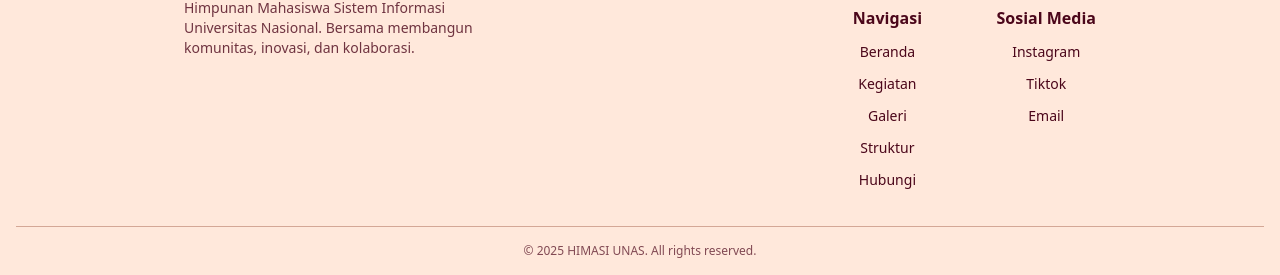
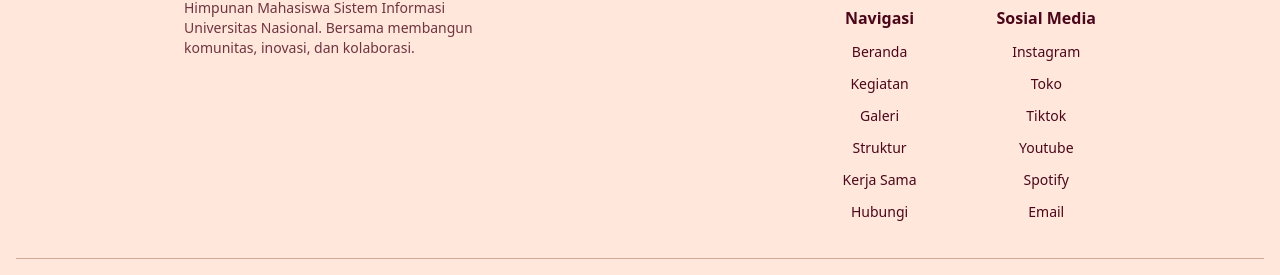
Before and after one commit to CatwisBot/himasi-unas, a Next.js app: page /struktur in a window 1280 px wide. Shown: the part 2641-2916 px from the top of the page. Built offline with nearby package versions, Linux system fonts and the light colour scheme.

Commit message:
fix: update footer links and social media URLs for accuracy and relevance

```diff
--- a/components/shared/Footer/Footer.tsx
+++ b/components/shared/Footer/Footer.tsx
@@ -49,22 +49,27 @@ export default function Footer() {
                   </Link>
                 </li>
                 <li className="transform transition-all duration-300 hover:translate-x-2 hover:scale-105">
-                  <Link href="/about" className="relative inline-block py-1 px-2 rounded-md transition-all duration-300 hover:bg-[#4B061A]/10 hover:text-[#4B061A] hover:shadow-sm before:content-[''] before:absolute before:bottom-0 before:left-0 before:w-0 before:h-0.5 before:bg-[#4B061A] before:transition-all before:duration-300 hover:before:w-full">
+                  <Link href="/kegiatan" className="relative inline-block py-1 px-2 rounded-md transition-all duration-300 hover:bg-[#4B061A]/10 hover:text-[#4B061A] hover:shadow-sm before:content-[''] before:absolute before:bottom-0 before:left-0 before:w-0 before:h-0.5 before:bg-[#4B061A] before:transition-all before:duration-300 hover:before:w-full">
                     Kegiatan
                   </Link>
                 </li>
                 <li className="transform transition-all duration-300 hover:translate-x-2 hover:scale-105">
-                  <Link href="/events" className="relative inline-block py-1 px-2 rounded-md transition-all duration-300 hover:bg-[#4B061A]/10 hover:text-[#4B061A] hover:shadow-sm before:content-[''] before:absolute before:bottom-0 before:left-0 before:w-0 before:h-0.5 before:bg-[#4B061A] before:transition-all before:duration-300 hover:before:w-full">
+                  <Link href="/galeri" className="relative inline-block py-1 px-2 rounded-md transition-all duration-300 hover:bg-[#4B061A]/10 hover:text-[#4B061A] hover:shadow-sm before:content-[''] before:absolute before:bottom-0 before:left-0 before:w-0 before:h-0.5 before:bg-[#4B061A] before:transition-all before:duration-300 hover:before:w-full">
                     Galeri
                   </Link>
                 </li>
                 <li className="transform transition-all duration-300 hover:translate-x-2 hover:scale-105">
-                  <Link href="/contact" className="relative inline-block py-1 px-2 rounded-md transition-all duration-300 hover:bg-[#4B061A]/10 hover:text-[#4B061A] hover:shadow-sm before:content-[''] before:absolute before:bottom-0 before:left-0 before:w-0 before:h-0.5 before:bg-[#4B061A] before:transition-all before:duration-300 hover:before:w-full">
+                  <Link href="/struktur" className="relative inline-block py-1 px-2 rounded-md transition-all duration-300 hover:bg-[#4B061A]/10 hover:text-[#4B061A] hover:shadow-sm before:content-[''] before:absolute before:bottom-0 before:left-0 before:w-0 before:h-0.5 before:bg-[#4B061A] before:transition-all before:duration-300 hover:before:w-full">
                     Struktur
                   </Link>
                 </li>
                 <li className="transform transition-all duration-300 hover:translate-x-2 hover:scale-105">
-                  <Link href="/contact" className="relative inline-block py-1 px-2 rounded-md transition-all duration-300 hover:bg-[#4B061A]/10 hover:text-[#4B061A] hover:shadow-sm before:content-[''] before:absolute before:bottom-0 before:left-0 before:w-0 before:h-0.5 before:bg-[#4B061A] before:transition-all before:duration-300 hover:before:w-full">
+                  <Link href="/" className="relative inline-block py-1 px-2 rounded-md transition-all duration-300 hover:bg-[#4B061A]/10 hover:text-[#4B061A] hover:shadow-sm before:content-[''] before:absolute before:bottom-0 before:left-0 before:w-0 before:h-0.5 before:bg-[#4B061A] before:transition-all before:duration-300 hover:before:w-full">
+                    Kerja Sama
+                  </Link>
+                </li>
+                <li className="transform transition-all duration-300 hover:translate-x-2 hover:scale-105">
+                  <Link href="/hubungi-kami" className="relative inline-block py-1 px-2 rounded-md transition-all duration-300 hover:bg-[#4B061A]/10 hover:text-[#4B061A] hover:shadow-sm before:content-[''] before:absolute before:bottom-0 before:left-0 before:w-0 before:h-0.5 before:bg-[#4B061A] before:transition-all before:duration-300 hover:before:w-full">
                     Hubungi
                   </Link>
                 </li>
@@ -75,7 +80,7 @@ export default function Footer() {
               <ul className="space-y-1 text-sm">
                 <li className="transform transition-all duration-300 hover:translate-x-2 hover:scale-105">
                   <Link
-                    href="https://instagram.com/"
+                    href="https://instagram.com/himasi.unas1949"
                     target="_blank"
                     rel="noopener noreferrer"
                     className="relative inline-block py-1 px-2 rounded-md transition-all duration-300 hover:bg-[#4B061A]/10 hover:text-[#4B061A] hover:shadow-sm before:content-[''] before:absolute before:bottom-0 before:left-0 before:w-0 before:h-0.5 before:bg-[#4B061A] before:transition-all before:duration-300 hover:before:w-full"
@@ -85,7 +90,17 @@ export default function Footer() {
                 </li>
                 <li className="transform transition-all duration-300 hover:translate-x-2 hover:scale-105">
                   <Link
-                    href="https://www.tiktok.com/"
+                    href="https://instagram.com/himasi.storee"
+                    target="_blank"
+                    rel="noopener noreferrer"
+                    className="relative inline-block py-1 px-2 rounded-md transition-all duration-300 hover:bg-[#4B061A]/10 hover:text-[#4B061A] hover:shadow-sm before:content-[''] before:absolute before:bottom-0 before:left-0 before:w-0 before:h-0.5 before:bg-[#4B061A] before:transition-all before:duration-300 hover:before:w-full"
+                  >
+                    Toko
+                  </Link>
+                </li>
+                <li className="transform transition-all duration-300 hover:translate-x-2 hover:scale-105">
+                  <Link
+                    href="https://www.tiktok.com/@himasi.unas1949"
                     target="_blank"
                     rel="noopener noreferrer"
                     className="relative inline-block py-1 px-2 rounded-md transition-all duration-300 hover:bg-[#4B061A]/10 hover:text-[#4B061A] hover:shadow-sm before:content-[''] before:absolute before:bottom-0 before:left-0 before:w-0 before:h-0.5 before:bg-[#4B061A] before:transition-all before:duration-300 hover:before:w-full"
@@ -95,7 +110,27 @@ export default function Footer() {
                 </li>
                 <li className="transform transition-all duration-300 hover:translate-x-2 hover:scale-105">
                   <Link
-                    href="mailto:himasi@unas.ac.id"
+                    href="https://youtube.com/@himasiunas7426"
+                    target="_blank"
+                    rel="noopener noreferrer"
+                    className="relative inline-block py-1 px-2 rounded-md transition-all duration-300 hover:bg-[#4B061A]/10 hover:text-[#4B061A] hover:shadow-sm before:content-[''] before:absolute before:bottom-0 before:left-0 before:w-0 before:h-0.5 before:bg-[#4B061A] before:transition-all before:duration-300 hover:before:w-full"
+                  >
+                    Youtube
+                  </Link>
+                </li>
+                <li className="transform transition-all duration-300 hover:translate-x-2 hover:scale-105">
+                  <Link
+                    href="https://www.spotify.com/"
+                    target="_blank"
+                    rel="noopener noreferrer"
+                    className="relative inline-block py-1 px-2 rounded-md transition-all duration-300 hover:bg-[#4B061A]/10 hover:text-[#4B061A] hover:shadow-sm before:content-[''] before:absolute before:bottom-0 before:left-0 before:w-0 before:h-0.5 before:bg-[#4B061A] before:transition-all before:duration-300 hover:before:w-full"
+                  >
+                    Spotify
+                  </Link>
+                </li>
+                <li className="transform transition-all duration-300 hover:translate-x-2 hover:scale-105">
+                  <Link
+                    href="mailto:himasiunas@gmail.com"
                     className="relative inline-block py-1 px-2 rounded-md transition-all duration-300 hover:bg-[#4B061A]/10 hover:text-[#4B061A] hover:shadow-sm before:content-[''] before:absolute before:bottom-0 before:left-0 before:w-0 before:h-0.5 before:bg-[#4B061A] before:transition-all before:duration-300 hover:before:w-full"
                   >
                     Email
```
